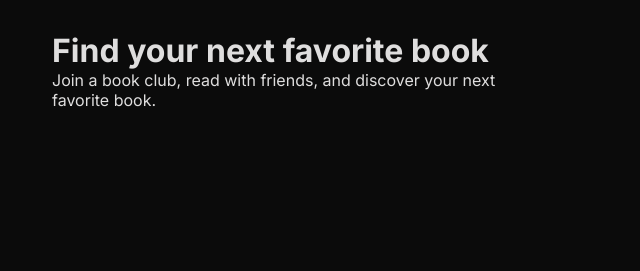
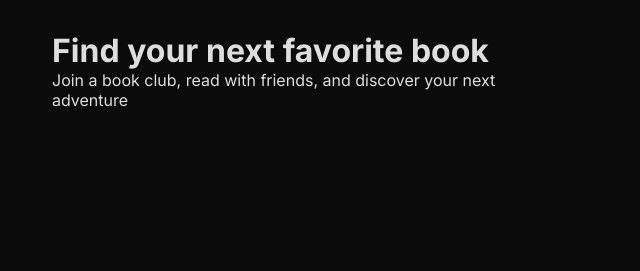
Before and after one commit to gabriel-wargha/bookCircle, a website: page index.html in a window 1280 px wide. Shown: the part 396-667 px from the top of the page, 0-640 px from the left. Drawn offline with Linux system fonts and the light colour scheme; files that its build step writes are made by us from their sources.

Commit message:
text changes

```diff
--- a/index.html
+++ b/index.html
@@ -42,7 +42,7 @@
         <div class="hero-section">
             <div class="hero-content">
                 <h1>Find your next favorite book</h1>
-                <p>Join a book club, read with friends, and discover your next favorite book.</p>
+                <p>Join a book club, read with friends, and discover your next adventure</p>
             </div>
             <div class="hero-image">
                 <img src="./images/Gemini_Generated_Image_640pi4640pi4640p.png  " alt="Reading group" width="600"
```
